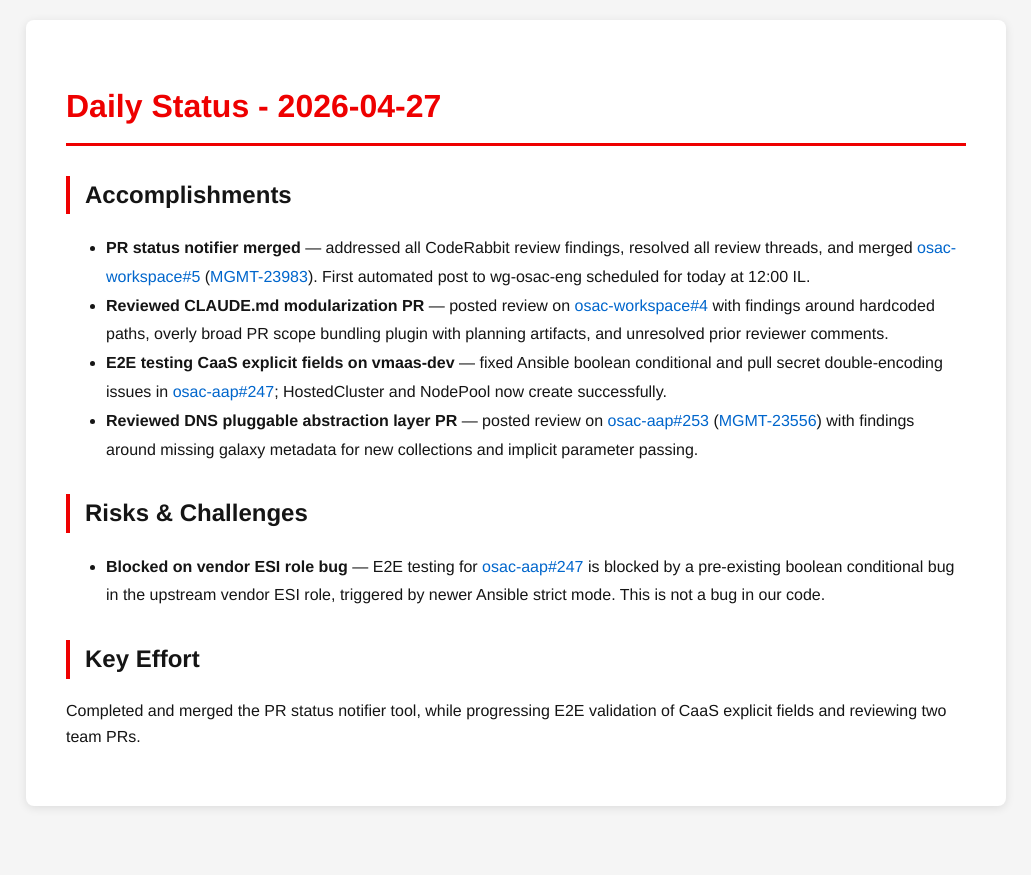
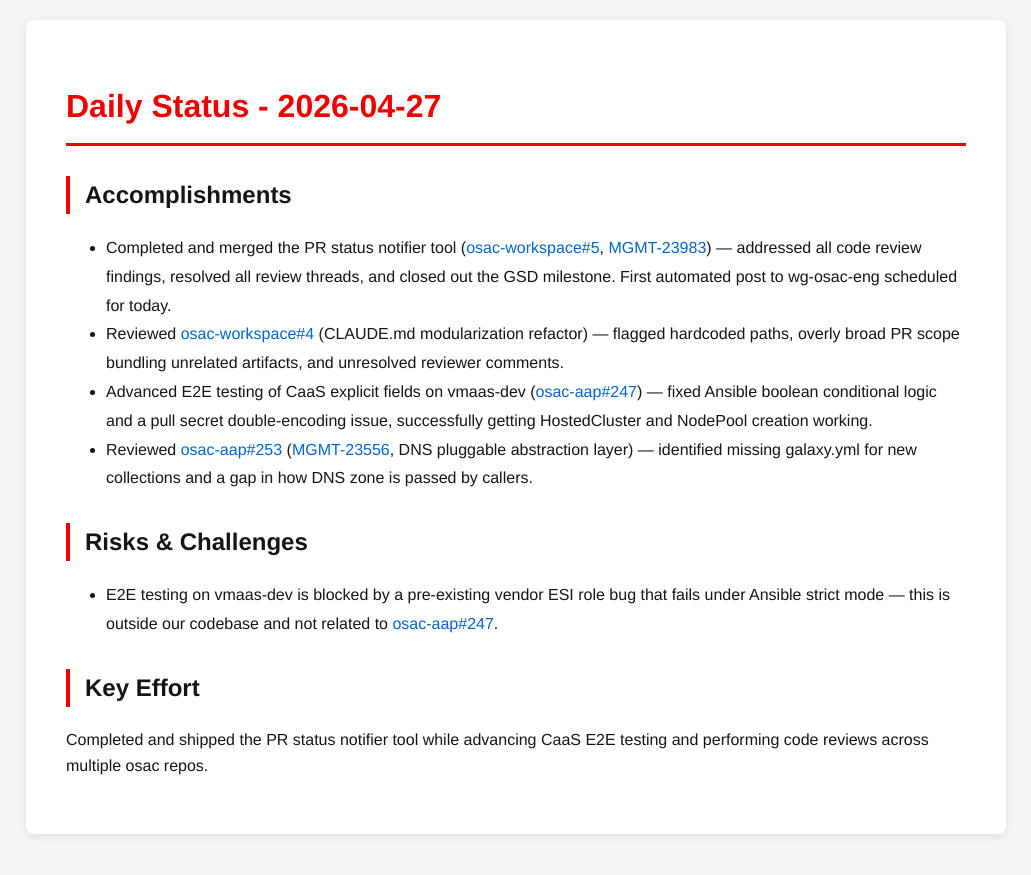
Before and after one commit to tzvatot/daily-status, a Jekyll site: the page built from 2026-04-27.md, in a window 1280 px wide. Shown: the top 875 px of the page, without its empty margins (124-1155 px from the left). Built offline with Jekyll 4.4.1, drawn with Linux system fonts in a browser that asks for light colours.

Commit message:
Daily status update - 2026-04-27

```diff
--- a/2026-04-27.md
+++ b/2026-04-27.md
@@ -7,13 +7,13 @@
 # Daily Status - 2026-04-27
 
 ## Accomplishments
-- **PR status notifier merged** — addressed all CodeRabbit review findings, resolved all review threads, and merged [osac-workspace#5](https://github.com/osac-project/osac-workspace/pull/5) ([MGMT-23983](https://redhat.atlassian.net/browse/MGMT-23983)). First automated post to wg-osac-eng scheduled for today at 12:00 IL.
-- **Reviewed CLAUDE.md modularization PR** — posted review on [osac-workspace#4](https://github.com/osac-project/osac-workspace/pull/4) with findings around hardcoded paths, overly broad PR scope bundling plugin with planning artifacts, and unresolved prior reviewer comments.
-- **E2E testing CaaS explicit fields on vmaas-dev** — fixed Ansible boolean conditional and pull secret double-encoding issues in [osac-aap#247](https://github.com/osac-project/osac-aap/pull/247); HostedCluster and NodePool now create successfully.
-- **Reviewed DNS pluggable abstraction layer PR** — posted review on [osac-aap#253](https://github.com/osac-project/osac-aap/pull/253) ([MGMT-23556](https://redhat.atlassian.net/browse/MGMT-23556)) with findings around missing galaxy metadata for new collections and implicit parameter passing.
+- Completed and merged the PR status notifier tool ([osac-workspace#5](https://github.com/osac-project/osac-workspace/pull/5), [MGMT-23983](https://issues.redhat.com/browse/MGMT-23983)) — addressed all code review findings, resolved all review threads, and closed out the GSD milestone. First automated post to wg-osac-eng scheduled for today.
+- Reviewed [osac-workspace#4](https://github.com/osac-project/osac-workspace/pull/4) (CLAUDE.md modularization refactor) — flagged hardcoded paths, overly broad PR scope bundling unrelated artifacts, and unresolved reviewer comments.
+- Advanced E2E testing of CaaS explicit fields on vmaas-dev ([osac-aap#247](https://github.com/osac-project/osac-aap/pull/247)) — fixed Ansible boolean conditional logic and a pull secret double-encoding issue, successfully getting HostedCluster and NodePool creation working.
+- Reviewed [osac-aap#253](https://github.com/osac-project/osac-aap/pull/253) ([MGMT-23556](https://issues.redhat.com/browse/MGMT-23556), DNS pluggable abstraction layer) — identified missing galaxy.yml for new collections and a gap in how DNS zone is passed by callers.
 
 ## Risks & Challenges
-- **Blocked on vendor ESI role bug** — E2E testing for [osac-aap#247](https://github.com/osac-project/osac-aap/pull/247) is blocked by a pre-existing boolean conditional bug in the upstream vendor ESI role, triggered by newer Ansible strict mode. This is not a bug in our code.
+- E2E testing on vmaas-dev is blocked by a pre-existing vendor ESI role bug that fails under Ansible strict mode — this is outside our codebase and not related to [osac-aap#247](https://github.com/osac-project/osac-aap/pull/247).
 
 ## Key Effort
-Completed and merged the PR status notifier tool, while progressing E2E validation of CaaS explicit fields and reviewing two team PRs.
+Completed and shipped the PR status notifier tool while advancing CaaS E2E testing and performing code reviews across multiple osac repos.
```
